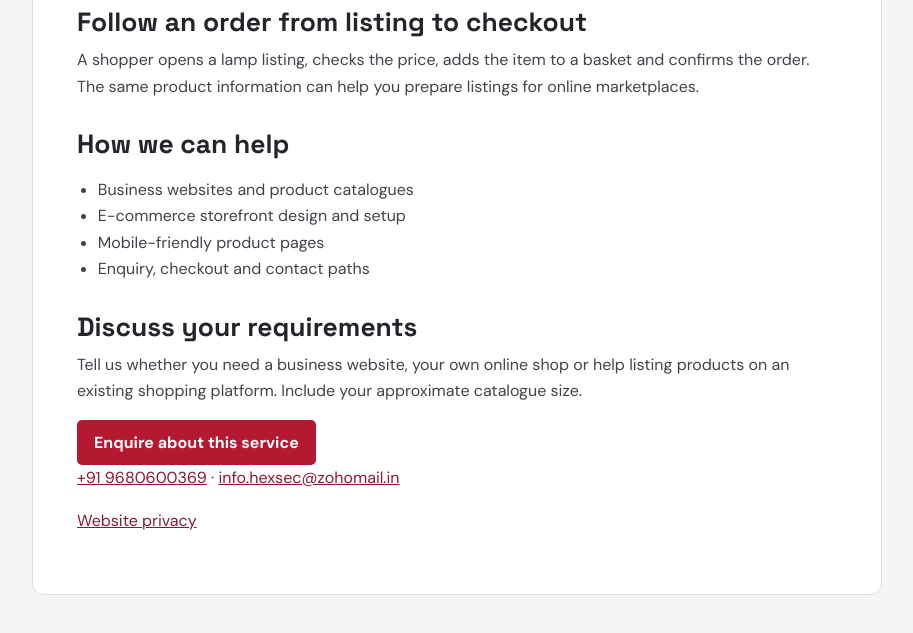
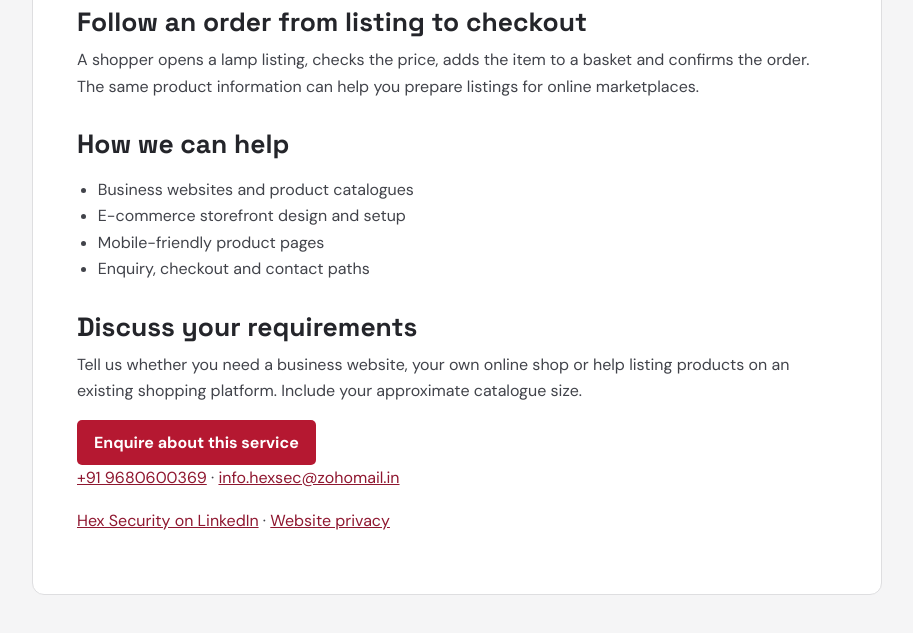
Before and after one commit to HexSecurity-IT/hexsecurity-it.github.io, a plain HTML site: page services/store.html in a window 1280 px wide. Shown: the part 829-1462 px from the top of the page, without its empty margins (183-1096 px from the left). Drawn offline with Linux system fonts and the light colour scheme.

Commit message:
Link the Hex Security LinkedIn Page from the website

```diff
--- a/services/store.html
+++ b/services/store.html
@@ -69,7 +69,7 @@
     <p>Tell us whether you need a business website, your own online shop or help listing products on an existing shopping platform. Include your approximate catalogue size.</p>
     <a class="enquire-link" href="../index.html?enquire=store#services">Enquire about this service</a>
     <p class="service-contact"><a href="tel:+919680600369">+91 9680600369</a> · <a href="mailto:info.hexsec@zohomail.in">info.hexsec@zohomail.in</a></p>
-  <p class="service-contact"><a href="../privacy.html">Website privacy</a></p>
+  <p class="service-contact"><a href="https://www.linkedin.com/company/hex-sec/" target="_blank" rel="noopener noreferrer">Hex Security on LinkedIn</a> · <a href="../privacy.html">Website privacy</a></p>
   </main>
   <script src="../reporting.js"></script>
 </body>
```
Also changed, not shown: index.html (+2 -1 lines), services/billing.html (+1 -1 lines), services/cybersecurity.html (+1 -1 lines), services/design.html (+1 -1 lines), services/it-support.html (+1 -1 lines), services/marketing.html (+1 -1 lines), services/wifi-cctv.html (+1 -1 lines).
